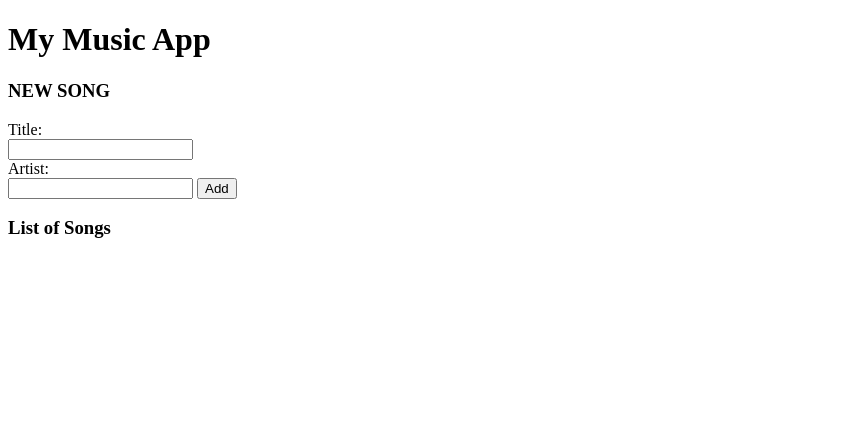
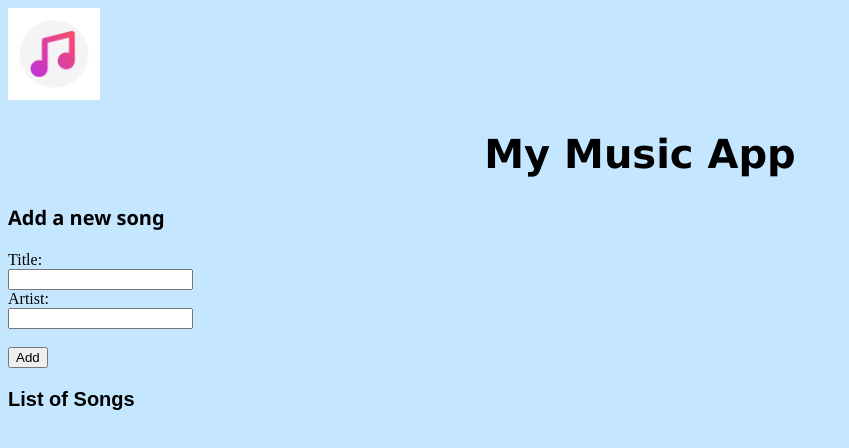
Before and after one commit to dwijen57/music_app, a plain HTML site: page index.html in a window 1280 px wide. Shown: the whole page, without its empty margins (0-849 px from the left). Drawn offline with Linux system fonts and the light colour scheme.

Commit message:
second commit

```diff
--- a/index.html
+++ b/index.html
@@ -13,9 +13,9 @@
 <meta name="theme-color" content="#ffffff">
 </head>
 <body>
-
+    <img src = "/icons/android-chrome-192x192.png" width = "92" height="92">
     <h1>My Music App</h1>
-    <h3>NEW SONG</h3>
+    <h3>Add a new song</h3>
 
     <h4 id="alert" class="alert">Fill all values</h4>
 
@@ -25,13 +25,15 @@
 
         <label for="artist"> Artist:</label><br>
         <input type="text" id="artist_name" name="artist">
+        <br>
+        <br>
 
         <button type="button" id="btnadd" >Add</button>
     </form>
 
-      <h3>List of Songs</h3>
+      <h3 class="listofsongs">List of Songs</h3>
 
-    <div id="List">
+    <div id="List" class="list">
 
     </div>
 
--- a/style.css
+++ b/style.css
@@ -1,3 +1,32 @@
 h4.alert{
     display: none;
 }
+body{
+    background-color: rgb(196, 231, 255);
+}
+h1
+{
+    font-family: Verdana, Geneva, Tahoma, sans-serif;
+    font-style: bold;
+    font-size: 40px;
+    text-align: center;
+}
+h3{
+    font-size: 20px;
+    font-family: 'Segoe UI', Tahoma, Geneva, Verdana, sans-serif;
+}
+h3.listofsongs{
+    font-family: Arial, Helvetica, sans-serif;
+
+}
+div.list{
+
+    font-family:cursive;
+    font-size: 20px;
+
+}
+.button{
+        background-color: white;
+        color: black;
+        border: 2px solid #4CAF50;
+}
```
Also changed, not shown: 1 other file.
